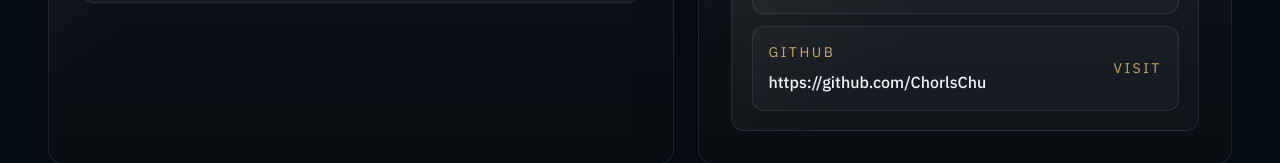
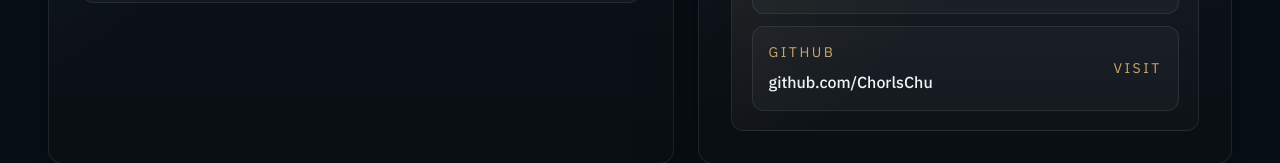
Before and after one commit to ChorlsChu/Portfolio, a Next.js app: page / in a window 1280 px wide. Shown: the part 5346-5509 px from the top of the page. Built offline with nearby package versions, Linux system fonts and the light colour scheme.

Commit message:
Update page.tsx

```diff
--- a/app/page.tsx
+++ b/app/page.tsx
@@ -159,7 +159,7 @@ const profileLinks = [
   },
   {
     label: "GitHub",
-    value: "https://github.com/ChorlsChu",
+    value: "github.com/ChorlsChu",
     href: "https://github.com/ChorlsChu",
   },
 ];
```
